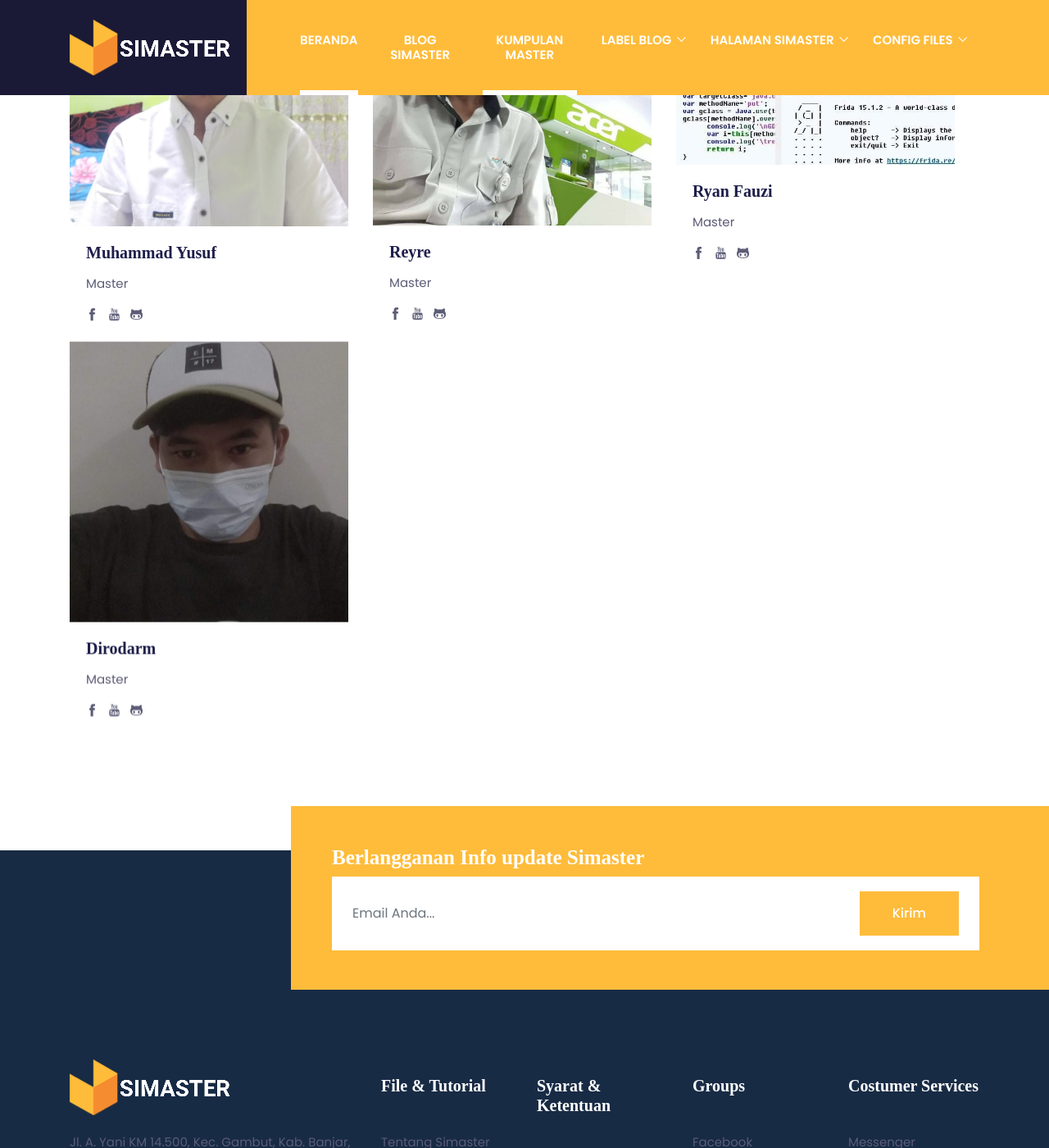
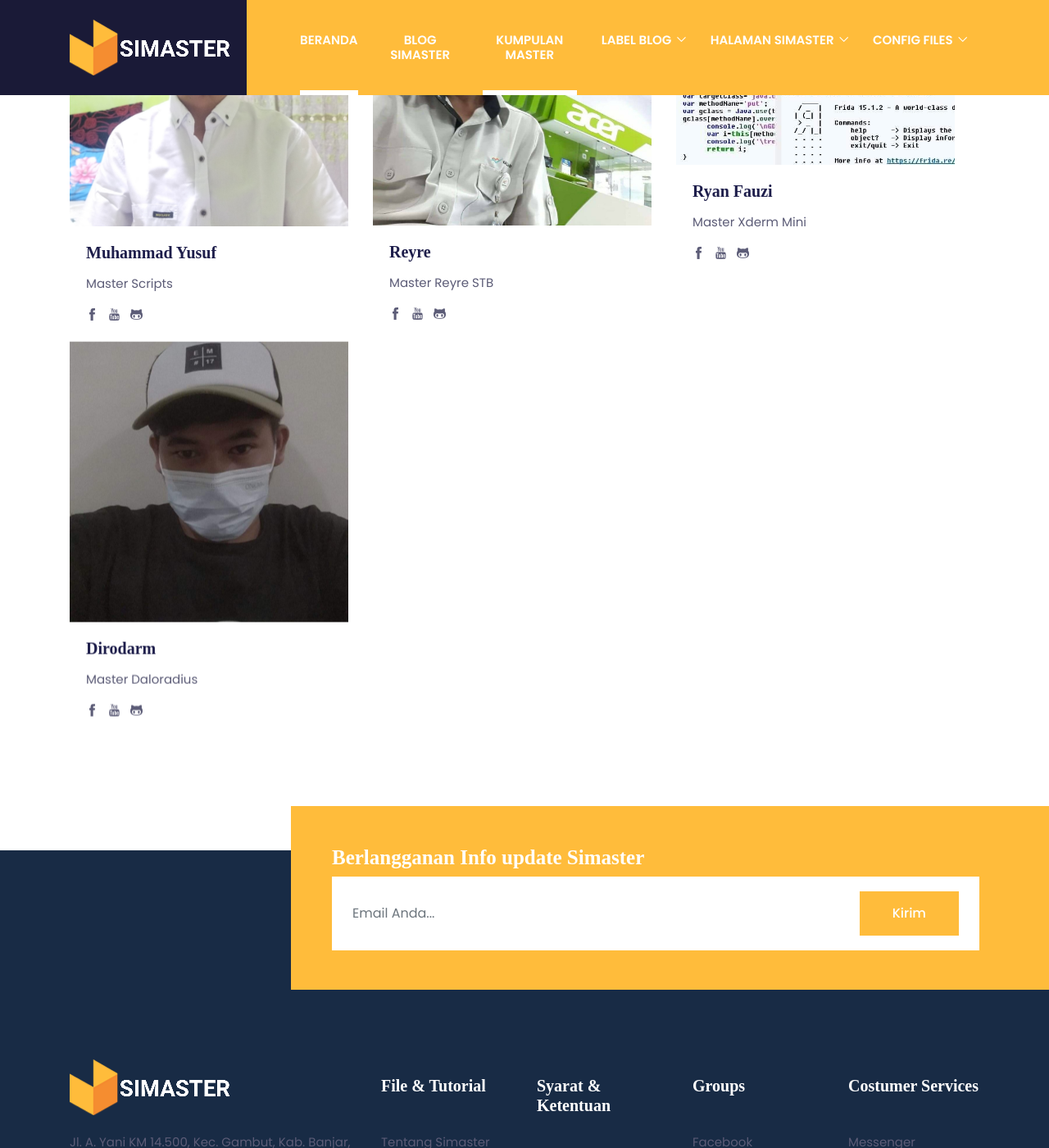
Before and after one commit to mwnsofficial/simastertutorials.github.io, a Jekyll site: the page built from master.html, in a window 1280 px wide and 1400 px high, scrolled down 621 px. Shown: the whole window at 82% size. Built offline with Jekyll 4.4.1, drawn with Linux system fonts in a browser that asks for light colours; some web fonts are replaced.

Commit message:
Update master.html

```diff
--- a/master.html
+++ b/master.html
@@ -41,14 +41,14 @@ description: Semua para master yang sudah simaster rangkumkan di halaman ini
     <!-- teacher list -->
     <div class="row filtr-container">
       <!-- teacher -->
-      <div data-category="semua, openclash, passwall, openwrt" class="col-lg-4 col-sm-6 mb-5 filtr-item">
+      <div data-category="semua, openclash, passwall, openwrt, mikrotik" class="col-lg-4 col-sm-6 mb-5 filtr-item">
         <div class="card border-0 rounded-0 hover-shadow">
           <img class="card-img-top rounded-0" src="/images/teachers/yusuf.jpg" alt="Master Yusuf">
           <div class="card-body">
             <a href="/yusuf.html">
               <h4 class="card-title">Muhammad Yusuf</h4>
             </a>
-            <p>Master</p>
+            <p>Master Scripts</p>
             <ul class="list-inline">
               <li class="list-inline-item"><a class="text-color" href="#"><i class="ti-facebook"></i></a></li>
               <li class="list-inline-item"><a class="text-color" href="#"><i class="ti-youtube"></i></a></li>
@@ -58,14 +58,14 @@ description: Semua para master yang sudah simaster rangkumkan di halaman ini
         </div>
       </div>
       <!-- teacher -->
-      <div data-category="semua, openclash, passwall, openwrt" class="col-lg-4 col-sm-6 mb-5 filtr-item">
+      <div data-category="semua, openclash, passwall, openwrt, mikrotik" class="col-lg-4 col-sm-6 mb-5 filtr-item">
         <div class="card border-0 rounded-0 hover-shadow">
           <img class="card-img-top rounded-0" src="/images/teachers/reyre.jpg" alt="Master Reyre">
           <div class="card-body">
             <a href="/reyre.html">
               <h4 class="card-title">Reyre</h4>
             </a>
-            <p>Master</p>
+            <p>Master Reyre STB</p>
             <ul class="list-inline">
               <li class="list-inline-item"><a class="text-color" href="#"><i class="ti-facebook"></i></a></li>
               <li class="list-inline-item"><a class="text-color" href="#"><i class="ti-youtube"></i></a></li>
@@ -75,14 +75,14 @@ description: Semua para master yang sudah simaster rangkumkan di halaman ini
         </div>
       </div>
       <!-- teacher -->
-      <div data-category="semua, xderm, openwrt" class="col-lg-4 col-sm-6 mb-5 filtr-item">
+      <div data-category="semua, xderm" class="col-lg-4 col-sm-6 mb-5 filtr-item">
         <div class="card border-0 rounded-0 hover-shadow">
           <img class="card-img-top rounded-0" src="/images/teachers/ryanfauzi.jpg" alt="Master Ryan Fauzi">
           <div class="card-body">
             <a href="/ryanfauzi.html">
               <h4 class="card-title">Ryan Fauzi</h4>
             </a>
-            <p>Master</p>
+            <p>Master Xderm Mini</p>
             <ul class="list-inline">
               <li class="list-inline-item"><a class="text-color" href="#"><i class="ti-facebook"></i></a></li>
               <li class="list-inline-item"><a class="text-color" href="#"><i class="ti-youtube"></i></a></li>
@@ -92,14 +92,14 @@ description: Semua para master yang sudah simaster rangkumkan di halaman ini
         </div>
       </div>
       <!-- teacher -->
-      <div data-category="semua, daloradius, openwrt" class="col-lg-4 col-sm-6 mb-5 filtr-item">
+      <div data-category="semua, daloradius" class="col-lg-4 col-sm-6 mb-5 filtr-item">
         <div class="card border-0 rounded-0 hover-shadow">
-          <img class="card-img-top rounded-0" src="/images/teachers/dirodarm.jpg" alt="Master Ryan Fauzi">
+          <img class="card-img-top rounded-0" src="/images/teachers/dirodarm.jpg" alt="Master Dirodarm">
           <div class="card-body">
             <a href="/dirodarm.html">
               <h4 class="card-title">Dirodarm</h4>
             </a>
-            <p>Master</p>
+            <p>Master Daloradius</p>
             <ul class="list-inline">
               <li class="list-inline-item"><a class="text-color" href="#"><i class="ti-facebook"></i></a></li>
               <li class="list-inline-item"><a class="text-color" href="#"><i class="ti-youtube"></i></a></li>
```
